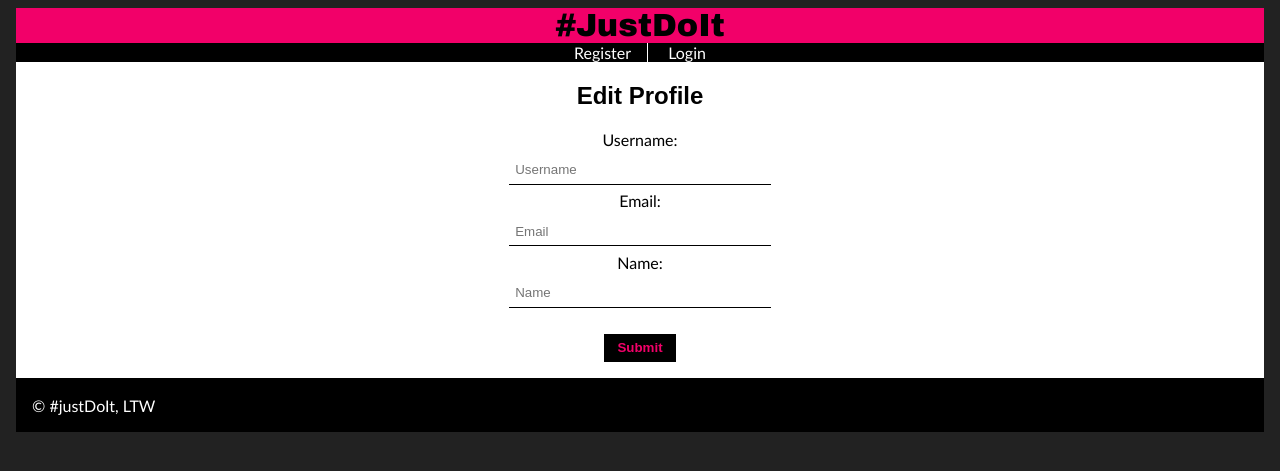
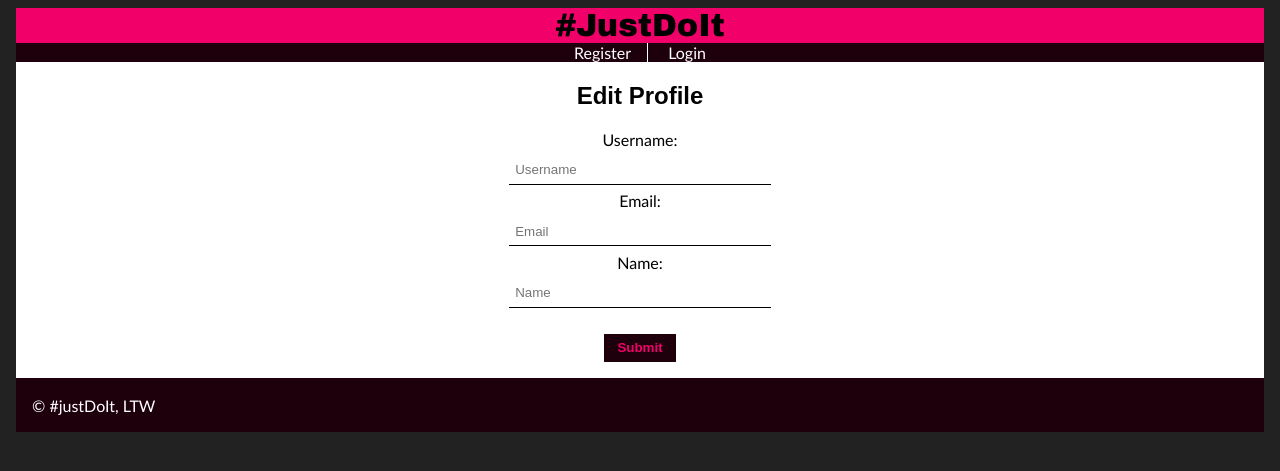
Before and after one commit to bruno02960/LTW, a PHP site: page /account/profileEditor.php in a window 1280 px wide. Shown: the top 471 px of the page. Run offline with PHP 8.4, Linux system fonts and the light colour scheme; data comes from the database, SQL or seed files in the repository; data that the repository does not hold is empty; some libraries are stand-ins or nearby versions.

Commit message:
Changed black to a less agressive color

```diff
--- a/#justDoIt/style.css
+++ b/#justDoIt/style.css
@@ -28,7 +28,7 @@ header h1 {
 }
 
 .header {
-background-color: black;
+background-color: #1E000D;
 }
 
 .header > a {
@@ -112,7 +112,7 @@ nav#menu > ul > li:nth-child(-n+2) {
 
 nav#menu {
     margin: auto;
-    background-color: black;
+    background-color: #1E000D;
 }
 
 .header {
@@ -137,7 +137,7 @@ body {
 }
 
 footer {
-    background-color: black;
+    background-color: #1E000D;
     color: white;
     padding-top: 0.1em;
     padding-bottom: 0.1em;
@@ -162,7 +162,7 @@ button#registerSubmit {
     padding-right: 1em;
     padding-left: 1em;
     font-weight: bold;
-    background-color: black;
+    background-color: #1E000D;
     border: 0;
 }
 
@@ -183,7 +183,7 @@ button#loginSubmit {
     padding-right: 1em;
     padding-left: 1em;
     font-weight: bold;
-    background-color: black;
+    background-color: #1E000D;
     border: 0;
 }
 
@@ -203,7 +203,7 @@ button#editProfileSubmit {
     padding-right: 1em;
     padding-left: 1em;
     font-weight: bold;
-    background-color: black;
+    background-color: #1E000D;
     border: 0;
 }
 
@@ -254,7 +254,7 @@ div#pic {
     padding-right: 1em;
     padding-left: 1em;
     font-weight: bold;
-    background-color: black;
+    background-color: #1E000D;
     text-decoration: none;
 }
 
```
